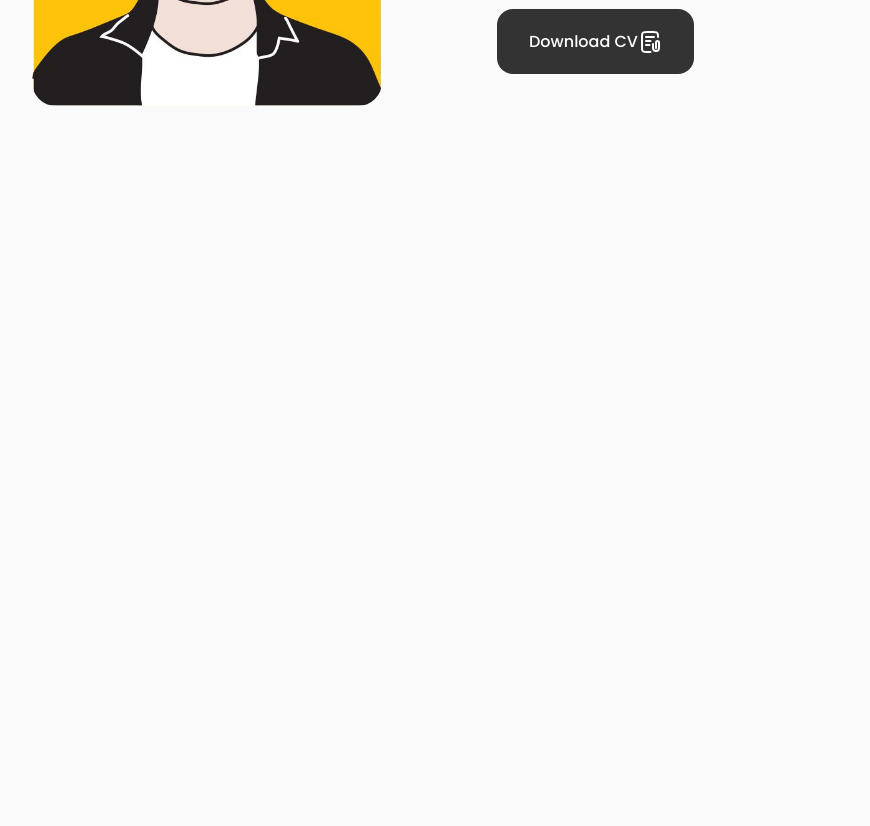
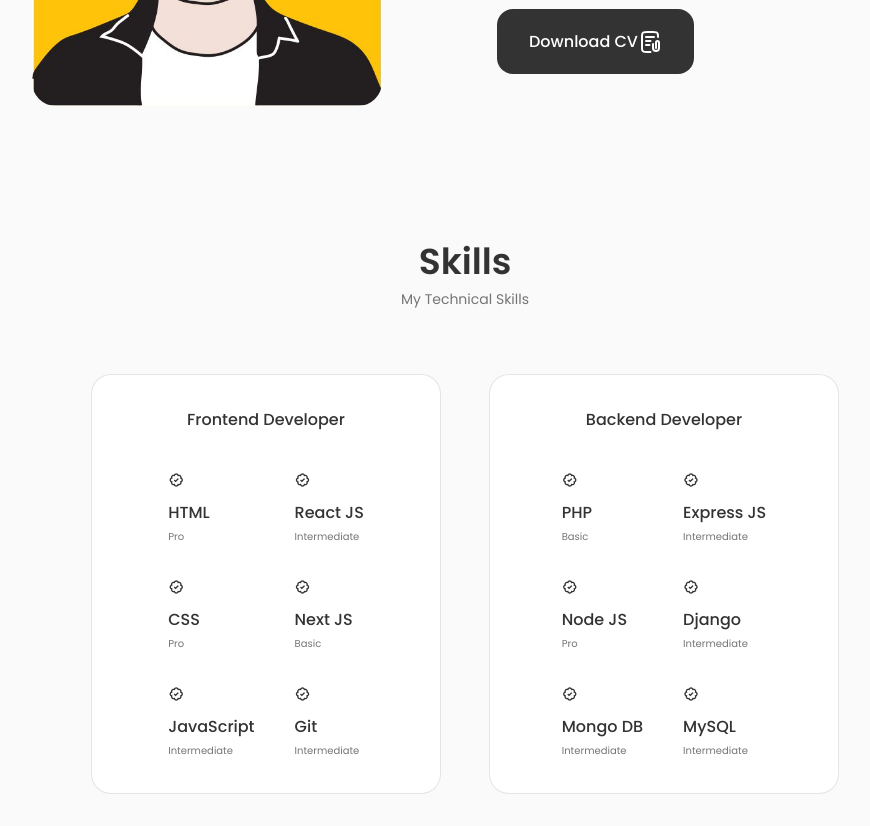
Before and after one commit to rasyidk/my-portofolio, a React (Create React App) app: page / in a window 1280 px wide. Shown: the part 1160-1986 px from the top of the page, without its empty margins (175-1045 px from the left). Before the commit the page ends 1298 px from the top, so only its background shows below. Built offline with nearby package versions, Linux system fonts and the light colour scheme.

Commit message:
feat:SkillsComponent

```diff
--- a/src/App.js
+++ b/src/App.js
@@ -3,6 +3,7 @@
 import Header from './components/header/Header';
 import Home from './components/home/Home';
 import About from './components/about/About';
+import Skills from './components/skilss/Skills';
 
 function App() {
   return (
@@ -11,6 +12,7 @@
     <main className='main'>
       <Home />
       <About />
+      <Skills />
     </main>
     </>
   );
--- /dev/null
+++ b/src/components/skilss/Backend.jsx
@@ -0,0 +1,63 @@
+import React from "react";
+
+const Backend = () =>{
+    return(
+        <div className="skills__content">
+
+        <h3 className="skills__title">Backend Developer</h3>
+        <div className="skills__box">
+            <div className="skills__group grid">
+
+                <div className="skill__data"></div>
+                <i className="bx bx-badge-check"></i>
+                <div>
+                    <h3 className="skills__name">PHP</h3>
+                    <span className="skills__level">Basic</span>
+                </div>
+
+                <div className="skill__data"></div>
+                <i className="bx bx-badge-check"></i>
+                <div>
+                    <h3 className="skills__name">Node JS</h3>
+                    <span className="skills__level">Pro</span>
+                </div>
+
+                <div className="skill__data"></div>
+                <i className="bx bx-badge-check"></i>
+                <div>
+                    <h3 className="skills__name">Mongo DB</h3>
+                    <span className="skills__level">Intermediate</span>
+                </div>
+
+            </div>
+
+            <div className="skills__group">
+
+                <div className="skill__data"></div>
+                <i className="bx bx-badge-check"></i>
+                <div>
+                    <h3 className="skills__name">Express JS</h3>
+                    <span className="skills__level">Intermediate</span>
+                </div>
+
+                <div className="skill__data"></div>
+                <i className="bx bx-badge-check"></i>
+                <div>
+                    <h3 className="skills__name">Django</h3>
+                    <span className="skills__level">Intermediate</span>
+                </div>
+
+                <div className="skill__data"></div>
+                <i className="bx bx-badge-check"></i>
+                <div>
+                    <h3 className="skills__name">MySQL</h3>
+                    <span className="skills__level">Intermediate</span>
+                </div>
+
+            </div>
+        </div>
+       </div>
+    )
+}
+
+export default Backend
--- /dev/null
+++ b/src/components/skilss/Frontend.jsx
@@ -0,0 +1,63 @@
+import React from "react";
+
+const Frontend = () =>{
+    return(
+       <div className="skills__content">
+
+        <h3 className="skills__title">Frontend Developer</h3>
+        <div className="skills__box">
+            <div className="skills__group grid">
+
+                <div className="skill__data"></div>
+                <i className="bx bx-badge-check"></i>
+                <div>
+                    <h3 className="skills__name">HTML</h3>
+                    <span className="skills__level">Pro</span>
+                </div>
+
+                <div className="skill__data"></div>
+                <i className="bx bx-badge-check"></i>
+                <div>
+                    <h3 className="skills__name">CSS</h3>
+                    <span className="skills__level">Pro</span>
+                </div>
+
+                <div className="skill__data"></div>
+                <i className="bx bx-badge-check"></i>
+                <div>
+                    <h3 className="skills__name">JavaScript</h3>
+                    <span className="skills__level">Intermediate</span>
+                </div>
+
+            </div>
+
+            <div className="skills__group">
+
+                <div className="skill__data"></div>
+                <i className="bx bx-badge-check"></i>
+                <div>
+                    <h3 className="skills__name">React JS</h3>
+                    <span className="skills__level">Intermediate</span>
+                </div>
+
+                <div className="skill__data"></div>
+                <i className="bx bx-badge-check"></i>
+                <div>
+                    <h3 className="skills__name">Next JS</h3>
+                    <span className="skills__level">Basic</span>
+                </div>
+
+                <div className="skill__data"></div>
+                <i className="bx bx-badge-check"></i>
+                <div>
+                    <h3 className="skills__name">Git</h3>
+                    <span className="skills__level">Intermediate</span>
+                </div>
+
+            </div>
+        </div>
+       </div>
+    )
+}
+
+export default Frontend
--- /dev/null
+++ b/src/components/skilss/Skills.jsx
@@ -0,0 +1,23 @@
+import React from "react";
+import Backend from "./Backend";
+import Frontend from "./Frontend";
+import './skills.css'
+
+const Skills = () =>{
+    return(
+
+        <section className="skills section" id="skills">
+
+            <h2 className="section__title">Skills</h2>
+            <span className="section__subtitle">My Technical Skills</span>
+
+            <div className="skills__container container grid">
+                    <Frontend />
+                    <Backend />
+
+            </div>
+        </section>
+    )
+}
+
+export default Skills
--- /dev/null
+++ b/src/components/skilss/skills.css
@@ -0,0 +1,91 @@
+.skills__container{
+    grid-template-columns: repeat(2,350px);
+    column-gap: 3rem;
+    justify-content: center;
+}
+
+.skills__content{
+    background-color: var(--container-color);
+    border: 1px solid rgba(0,0,0,0.1);
+    padding: 2rem 4rem;
+    border-radius: 1.25rem;
+}
+
+.skills__title{
+    font-size: var(--normal-font-size );
+    font-weight: var(--font-medium);
+    text-align: center;
+    margin-bottom: var(--mb-1-5);
+}
+
+.skills__box{
+    display: flex;
+    justify-content: center;
+    column-gap: 2.5rem;
+}
+
+.skills__group{
+    display: grid;
+    align-items: flex-start;
+    row-gap: 1rem;
+}
+
+.skills__data{
+    display: flex;
+    column-gap: 0.5rem;
+}
+
+.skills .bx-badge-check{
+    font-size: 1rem;
+    color: var(--title-color);
+}
+
+.skills__name{
+    font-size: var(--normal-font-size);
+    font-weight: var(--font-medium);
+    line-height: 18px;
+}
+
+.skills__level{
+    font-size: var(--tiny-font-size);
+}
+
+
+@media (max-width: 992px){
+    .skills__container{
+        grid-template-columns: max-content;
+        row-gap: 2rem;
+
+    }
+
+
+  }
+
+  @media (max-width: 768px){
+
+
+
+  }
+
+
+  @media (max-width: 576px){
+    .skills__container{
+        grid-template-columns: 1fr;
+    }
+    .skills__content{
+        padding: 1.5rem ;
+    }
+
+  }
+
+
+  @media (max-width: 350px){
+
+    .skills__box{
+        column-gap: 1.25rem;
+    }
+
+    .skills__name{
+        font-size: var(--small-font-size);
+    }
+  }
```
